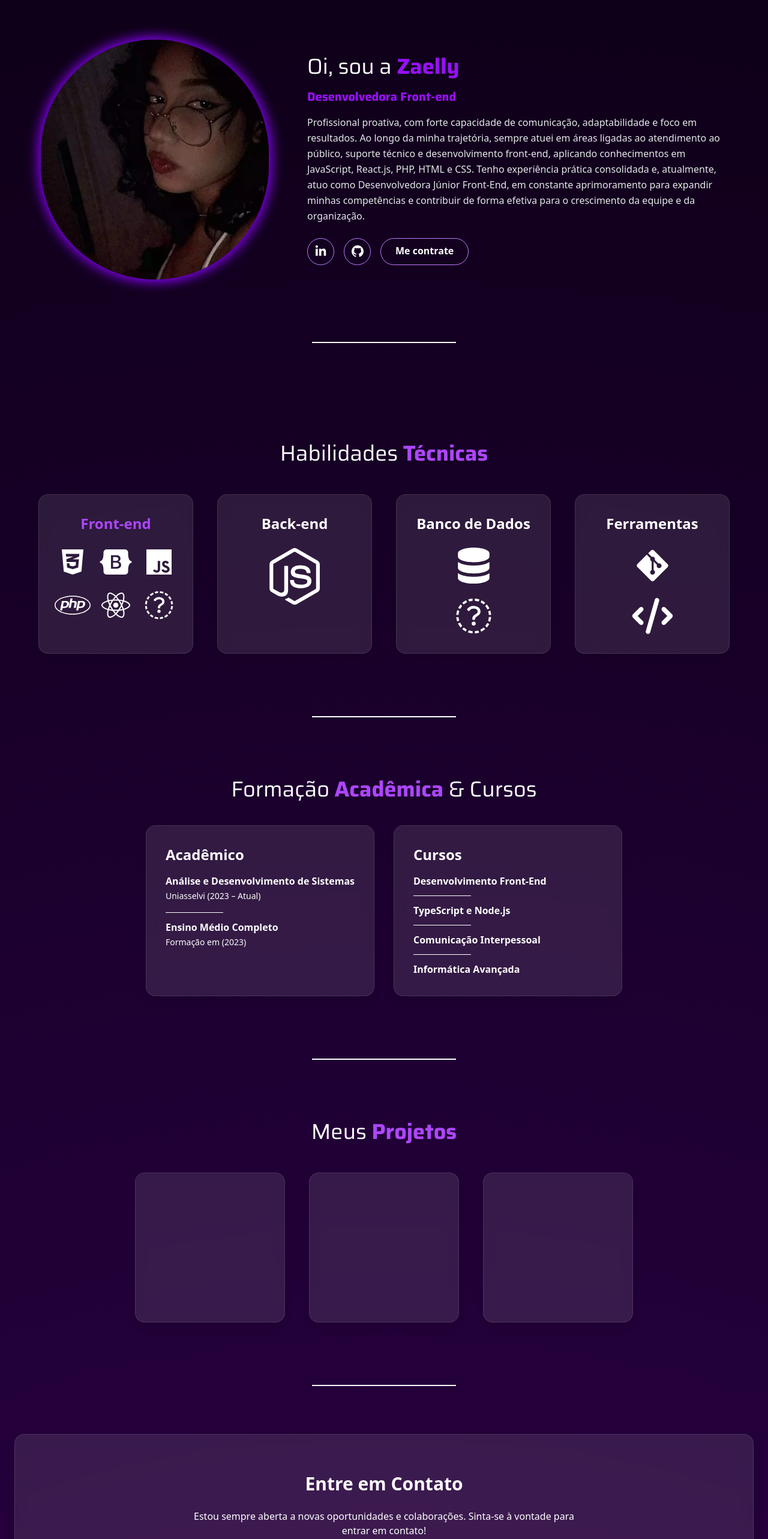
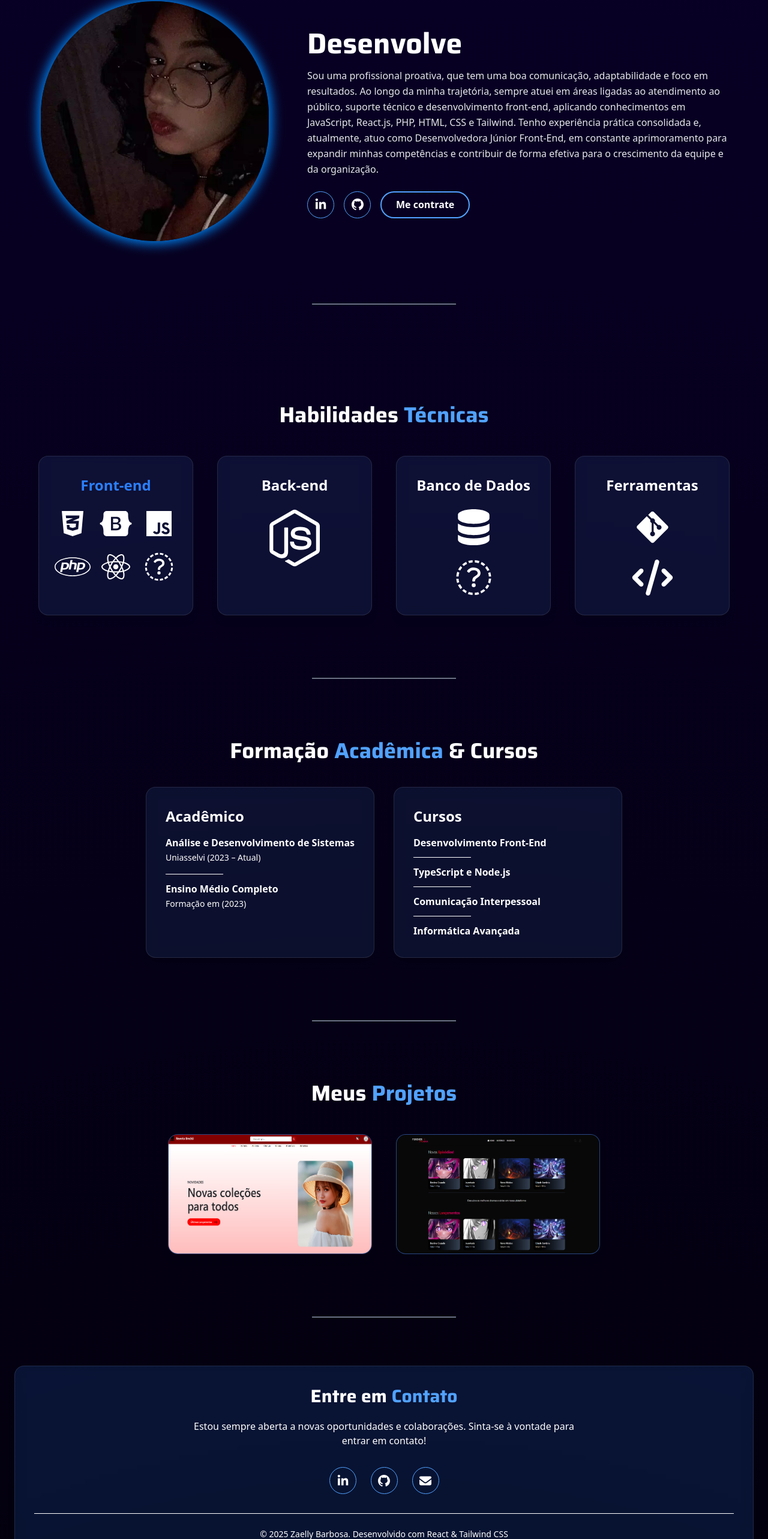
Before and after one commit to zaelly/portf-lio, a React (Vite) app: page / in a window 1280 px wide. Shown: the part 134-2700 px from the top of the page at 60% size. Built offline with nearby package versions, Linux system fonts and the light colour scheme; a web font is replaced by a local one.

Commit message:
update layout e webprojects

```diff
--- a/src/App.css
+++ b/src/App.css
@@ -2,7 +2,7 @@
 @import url('https://fonts.googleapis.com/css2?family=Playwrite+CU:wght@100..400&family=Saira:ital,wght@0,100..900;1,100..900&family=Stack+Sans+Notch:wght@200..700&display=swap');
 
 .app {
-  background: radial-gradient(circle at center,rgb(53, 0, 78), #200035, #0a0011);
+  background: radial-gradient(circle at center,rgb(0, 0, 0), #090029);
   background-color: black;
   background-size: 300% 300%;
   background-position: 0% 50%;
@@ -39,3 +39,19 @@ html {
   75%  { background-position: 50% 0%; }
   100% { background-position: 0% 50%; }
 }
+
+.cursor {
+  display: inline-block;
+  margin-left: 4px;
+  width: 2px;
+  height: 1em;
+  background-color: #c084fc; /* roxo */
+  animation: blink 1s infinite;
+}
+
+@keyframes blink {
+  0%, 50% { opacity: 1; }
+  50.01%, 100% { opacity: 0; }
+}
+
+.text{background-color: rgb(0, 140, 255)}
--- a/src/components/Footer.jsx
+++ b/src/components/Footer.jsx
@@ -1,9 +1,9 @@
 const Footer = () => {
   return (
-    <footer id="contato" className="w-full mt-20 bg-white/10 p-8 rounded-2xl border border-white/10 shadow-lg backdrop-blur-sm hover:shadow-purple-700/40 transition">
-      <div className="glass-card p-8 text-center hover:-translate-y-1 transition transform">
-        <h2 className="text-3xl font-bold mb-6">
-          Entre em <span className="text-accent">Contato</span>
+    <footer id="contato" className="text-shadow w-full mt-20 bg-blue-500/15 p-8 rounded-2xl border border-white/10 shadow-lg backdrop-blur-sm hover:shadow-blue-700/40 transition">
+      <div className="glass-card text-center hover:-translate-y-1 transition transform">
+        <h2 className="text-3xl text-white font-Saira text-center font-bold mb-5">
+          Entre em <span className="text-blue-400">Contato</span>
         </h2>
 
         <p className="text-muted-foreground mb-8 max-w-2xl mx-auto">
@@ -16,7 +16,7 @@ const Footer = () => {
             href="https://www.linkedin.com/in/zaellybarbosa"
             target="_blank"
             rel="noopener noreferrer"
-            className="icon-container"
+            className="icon-container flex p-3 w-[45px] h-[45px] rounded-full items-center justify-center border border-blue-400"
             aria-label="LinkedIn"
           >
             <i className="fa-brands fa-linkedin-in text-xl" />
@@ -26,7 +26,7 @@ const Footer = () => {
             href="https://github.com/zaelly"
             target="_blank"
             rel="noopener noreferrer"
-            className="icon-container"
+            className="icon-container flex p-3 w-[45px] h-[45px] rounded-full items-center justify-center border border-blue-400"
             aria-label="GitHub"
           >
             <i className="fa-brands fa-github text-xl" />
@@ -34,7 +34,7 @@ const Footer = () => {
 
           <a
             href="mailto:zaelly@example.com"
-            className="icon-container"
+            className="icon-container flex p-3 w-[45px] h-[45px] rounded-full items-center justify-center border border-blue-400"
             aria-label="Email"
           >
             <i className="fa-solid fa-envelope text-xl" />
--- a/src/components/WebProjects.jsx
+++ b/src/components/WebProjects.jsx
@@ -1,58 +1,70 @@
+import { useState } from "react"
+import brecho from "../assets/brecho.PNG"
+import drama from "../assets/drama.PNG"
 
 const WebProjects = () => {
+  const [selectedProject, setSelectedProject] = useState(null)
+
+  // pego todas as decrições dos projetos que tem nesse array de objetos
+  const description_projects = [
+    {
+      id: "1",
+      titulo:"Reverto Brechó",
+      textDescription: "teste 1",
+      href: "https://brechoclient.vercel.app",
+      img: brecho
+    },
+    {
+      id: "2",
+      titulo:"Forever Drama",
+      textDescription: "teste 2",
+      href: "https://forever-drama.vercel.app",
+      img: drama
+    },
+]
+
+  // se clicar em um dos projetos abre a descrição
+  const handleVisible = (project) =>{
+    setSelectedProject(project)
+  }
+
   return (
     <div>
       <section className="flex p-10 flex-col px-10 items-center justify-center mt-15">
-        <h2 className="text-3xl sm:text-4xl text-white font-Saira text-center">
-          Meus <span className="text-purple-500 font-bold">Projetos</span>
+        <h2 className="text-3xl sm:text-4xl text-white font-Saira text-center font-bold">
+          Meus <span className="text-blue-400">Projetos</span>
         </h2>
 
-        <div className="grid grid-cols-1 lg:grid-cols-3 gap-10 mt-12">
-          <div className="relative group items-center justify-center w-[250px] h-[250px] bg-white/10 p-8 hover:-translate-y-1 transition transform
-                rounded-2xl border border-white/10 shadow-lg backdrop-blur-sm
-                transition overflow-hidden">
-            {/* adicionar imagem do projeto */}
-            <img src="" alt="" />
+        <div className="flex gap-9 flex-col">
+          <div className="grid grid-cols-1 lg:grid-cols-2 gap-10 mt-12 w-full">
+            {description_projects.map((project)=>(
+              <div onClick={()=> handleVisible(project)} key={project.id} className="cursor-pointer relative
+                h-[200px] group items-center justify-center w-[340px] bg-blue-500/40
+                hover:-translate-y-1 shadow-lg backdrop-blur-sm hover:shadow-blue-700/40 transform
+                rounded-2xl border border-white/10 transition overflow-hidden">
+                {/* adicionar imagem do projeto */}
+                <img src={project.img} alt="" className="w-full bg-auto h-full"/>
+                <div className="absolute inset-0 bg-black/60 opacity-0 group-hover:opacity-100 transition duration-300 rounded-2xl"></div>
 
-            <div className="absolute inset-0 bg-black/60 opacity-0 group-hover:opacity-100 transition duration-300 rounded-2xl"></div>
+                <div className="absolute inset-0 flex items-center justify-center opacity-0
+                      group-hover:opacity-900 transition duration-300">
+                  <div className="text-white text-lg font-bold px-4 py-2 rounded-lg transition text-center flex flex-col gap-3">
+                    <p>{project.titulo}</p>
+                    <a href={project.href} className="text-sm rounded-full bg-blue-400 border py-2 px-4 hover:border-blue-800 text-blue-900">Ver projeto</a>
+                  </div>
+                </div>
+              </div>
+              ))
+            }
+          </div>
 
-            <div className="absolute inset-0 flex items-center justify-center opacity-0
-                  group-hover:opacity-100 transition duration-300">
-              <h2 className="text-white text-xl font-semibold px-4 py-2 rounded-lg transition">
-                <a href="">Visitar projeto</a>
-              </h2>
+          {selectedProject && (
+            <div className=" bg-blue-500/4 w-full animate-fade-in rounded-2xl p-8">
+              <h3 className="text-xl font-bold mb-2">{selectedProject.titulo}</h3>
+              <p>{selectedProject.textDescription}</p>
             </div>
-          </div>
-          <div className="relative group items-center justify-center w-[250px] h-[250px] bg-white/10 p-8 hover:-translate-y-1 transition transform
-                rounded-2xl border border-white/10 shadow-lg backdrop-blur-sm
-                transition overflow-hidden">
-            {/* adicionar imagem do projeto */}
-            <img src="" alt="" />
+          )}
 
-            <div className="absolute inset-0 bg-black/60 opacity-0 group-hover:opacity-100 transition duration-300 rounded-2xl"></div>
-
-            <div className="absolute inset-0 flex items-center justify-center opacity-0
-                  group-hover:opacity-100 transition duration-300">
-              <h2 className="text-white text-xl font-semibold px-4 py-2 rounded-lg transition">
-                <a href="">Visitar projeto</a>
-              </h2>
-            </div>
-          </div>
-          <div className="relative group items-center justify-center w-[250px] h-[250px] bg-white/10 p-8 hover:-translate-y-1 transition transform
-                rounded-2xl border border-white/10 shadow-lg backdrop-blur-sm
-                transition overflow-hidden">
-            {/* adicionar imagem do projeto */}
-            <img src="" alt="" />
-
-            <div className="absolute inset-0 bg-black/60 opacity-0 group-hover:opacity-100 transition duration-300 rounded-2xl"></div>
-
-            <div className="absolute inset-0 flex items-center justify-center opacity-0
-                  group-hover:opacity-100 transition duration-300">
-              <h2 className="text-white text-xl font-semibold px-4 py-2 rounded-lg transition">
-                <a href="">Visitar projeto</a>
-              </h2>
-            </div>
-          </div>
         </div>
       </section>
     </div>
--- /dev/null
+++ b/src/hooks/UseTypewriter.jsx
@@ -0,0 +1,42 @@
+import { useEffect, useState } from "react";
+
+export function useTypewriter({
+  words = [],
+  typingSpeed = 80,
+  deletingSpeed = 50,
+  delayBetweenWords = 1500,
+}) {
+  const [text, setText] = useState("");
+  const [wordIndex, setWordIndex] = useState(0);
+  const [isDeleting, setIsDeleting] = useState(false);
+
+  useEffect(() => {
+    const currentWord = words[wordIndex];
+    let timeout;
+
+    if (!isDeleting) {
+      // digitando
+      timeout = setTimeout(() => {
+        setText(currentWord.substring(0, text.length + 1));
+      }, typingSpeed);
+
+      if (text === currentWord) {
+        timeout = setTimeout(() => setIsDeleting(true), delayBetweenWords);
+      }
+    } else {
+      // apagando
+      timeout = setTimeout(() => {
+        setText(currentWord.substring(0, text.length - 1));
+      }, deletingSpeed);
+
+      if (text === "") {
+        setIsDeleting(false);
+        setWordIndex((prev) => (prev + 1) % words.length);
+      }
+    }
+
+    return () => clearTimeout(timeout);
+  }, [text, isDeleting, wordIndex, words, typingSpeed, deletingSpeed, delayBetweenWords]);
+
+  return text;
+}
--- a/src/pages/Layout.jsx
+++ b/src/pages/Layout.jsx
@@ -1,22 +1,10 @@
-import { useEffect, useState } from "react";
+
 import Footer from "../components/Footer.jsx"
 import perfil from "../assets/perfil.jpg";
-import css from "../assets/css.png"
-import JavaScript from "../assets/JavaScript-logo.png"
-import php from "../assets/PHP-logo.svg.png"
-import reactjs from "../assets/React-icon.svg.png"
-import bootstrap from "../assets/Bootstrap.png"
-import node from "../assets/Node.png"
-import mysql from "../assets/Mysql_logo.png"
-import git from "../assets/Git_icon.svg.png"
-import tailwind from "../assets/Tailwind.png"
-import vscode from "../assets/vscode.png"
-import mongodb from "../assets/Mongodb.png"
 import WebProjects from "../components/WebProjects.jsx";
+import { useTypewriter } from "../hooks/UseTypewriter.jsx";
 
 const Layout = () => {
-
-  const [width, setWidth] = useState(window.innerWidth)
   const techStacks ={
     frontend: [
       { name: "CSS", icon: "fa-brands fa-css3-alt" },
@@ -39,42 +27,51 @@ const Layout = () => {
     ],
   }
 
-  useEffect(()=>{
-    function handleWidth (){
-      setWidth(window.innerWidth)
-    }
-      window.addEventListener("resize", handleWidth);
-
-      return () => window.removeEventListener("resize", handleWidth);
-  },[])
+  const text = useTypewriter({
+    words:[
+      "Oi, sou a Zaelly",
+      "Desenvolvedora Front-end",
+      "Bem vindo(a) ao meu Portfólio!"
+    ],
+    typingSpeed: 120,
+    deletingSpeed: 80,
+    delayBetweenWords: 1500,
+  })
 
   return (
     <div className="flex flex-col justify-center items-center min-h-screen px-6 py-20">
 
       {/* inicio apresentação */}
-      <section id="inicio" className="flex flex-col p-10 items-center gap-10 lg:flex-row md: md:gap-16 md:mt-[5rem] mt-[2rem]">
+      <section id="inicio" className="flex flex-col p-10 items-center gap-10 lg:flex-row md:gap-16 mt-[1rem]">
         {/* Imagem */}
         <div
           className="flex w-[260px] h-[260px] sm:w-[320px] sm:h-[320px] md:w-[380px] md:h-[400px] rounded-full overflow-hidden items-center justify-center"
-          style={{ boxShadow: "0 0 20px 4px rgba(140, 0, 255, 1)" }}
+          style={{ boxShadow: "0 0 20px 4px rgba(0, 140, 255, 1)" }}
         >
           <img src={perfil} alt="foto de perfil" className="object-cover w-full h-full" />
         </div>
 
         {/* Texto */}
         <div className="flex flex-col items-center md:items-center lg:items-start text-center md:text-center lg:text-left gap-4 max-w-[700px] w-full sm:w-[400px] md:w-[500px] lg:w-[450px] xl:w-[700px]">
-          <h1 className="text-3xl sm:text-4xl text-white font-Saira">
-            Oi, sou a <span className="text-purple-600 font-bold">Zaelly</span>
+          <h1 className="text-5xl text-white font-Saira font-bold text-shadow min-h-[3.5rem]">
+            {text.includes("Zaelly") ? (
+              <>
+                Oi, sou a Zaelly
+              </>
+            ) : text.includes("Front-end") ? (
+              <>
+                Desenvolvedora Front-end
+              </>
+            ) : (
+              text
+            )}
+            <span className="cursor" />
           </h1>
 
-          <h2 className="text-white text-lg sm:text-xl font-Saira">
-            <span className="text-purple-600 font-bold">Desenvolvedora Front-end</span>
-          </h2>
-
           <p className="text-sm sm:text-base text-gray-200 leading-relaxed">
-            Profissional proativa, com forte capacidade de comunicação, adaptabilidade e foco em resultados.
+            Sou uma profissional proativa, que tem uma boa comunicação, adaptabilidade e foco em resultados.
             Ao longo da minha trajetória, sempre atuei em áreas ligadas ao atendimento ao público, suporte
-            técnico e desenvolvimento front-end, aplicando conhecimentos em JavaScript, React.js, PHP, HTML e CSS.
+            técnico e desenvolvimento front-end, aplicando conhecimentos em JavaScript, React.js, PHP, HTML, CSS e Tailwind.
             Tenho experiência prática consolidada e, atualmente, atuo como Desenvolvedora Júnior Front-End,
             em constante aprimoramento para expandir minhas competências e contribuir de forma efetiva para o
             crescimento da equipe e da organização.
@@ -85,7 +82,7 @@ const Layout = () => {
             <a
               href="https://www.linkedin.com/in/zaellybarbosa"
               target="_blank"
-              className="flex p-3 w-[45px] h-[45px] rounded-full items-center justify-center border border-purple-400"
+              className="flex p-3 w-[45px] h-[45px] rounded-full items-center justify-center border border-blue-400"
             >
               <i className="fa-brands fa-linkedin-in text-white text-xl"></i>
             </a>
@@ -93,33 +90,32 @@ const Layout = () => {
             <a
               href="https://github.com/zaelly"
               target="_blank"
-              className="flex p-3 w-[45px] h-[45px] rounded-full items-center justify-center border border-purple-400"
+              className="flex p-3 w-[45px] h-[45px] rounded-full items-center justify-center border border-blue-400"
             >
               <i className="fa-brands fa-github text-white text-xl"></i>
             </a>
 
             {/* Botão */}
-            <a href="#" className="px-6 py-2 rounded-full border border-purple-400 text-white hover:bg-purple-400 hover:text-black transition-all duration-300 font-bold">
+            <a href="#" className="px-6 py-2 rounded-full border-2 border-blue-400 text-white hover:bg-blue-400 hover:text-black transition-all duration-300 font-bold">
               Me contrate
             </a>
           </div>
         </div>
       </section>
 
-      <div id="skills" className="border border-gray"></div>
-      <div className="section-divider mx-auto"></div>
+      <div id="skills" className="border border-[1px] border-gray-500 w-[15rem] mt-[4rem]" />
 
         {/* Skills */}
       <div className="flex p-10 flex-col px-10 items-center mt-15">
-        <h2 className="text-3xl sm:text-4xl text-white font-Saira text-center">
-          Habilidades <span className="text-purple-500 font-bold">Técnicas</span>
+        <h2 className="text-3xl sm:text-4xl text-white font-Saira text-center font-bold text-shadow">
+          Habilidades <span className="text-blue-400 font-bold">Técnicas</span>
         </h2>
 
-        <div className="grid grid-cols-1 sm:grid-cols-2 lg:grid-cols-4 gap-10 mt-12">
+        <div className="grid grid-cols-1 sm:grid-cols-2 lg:grid-cols-4 gap-10 mt-12 text-shadow">
 
-          {/* CARD */}
-          <div className="bg-white/10 backdrop-blur-sm p-8 rounded-2xl border border-white/10 shadow-lg hover:shadow-purple-700/40 hover:-translate-y-1 transition transform">
-            <p className="text-2xl font-bold text-purple-500 mb-6 text-center">Front-end</p>
+          {/* Front-end Card */}
+          <div className="bg-blue-400/10 backdrop-blur-sm p-8 rounded-2xl border border-white/10 shadow-lg hover:shadow-blue-700/40 hover:-translate-y-1 transition transform">
+            <p className="text-2xl font-bold text-blue-500 mb-6 text-center">Front-end</p>
 
             <div className="grid grid-cols-3 gap-6 justify-items-center">
               {techStacks.frontend.map((tech) => (
@@ -131,7 +127,7 @@ const Layout = () => {
           </div>
 
          {/* Back-end Card */}
-          <div className="bg-white/10 backdrop-blur-sm p-8 rounded-2xl border border-white/10 shadow-lg hover:shadow-purple-700/40 hover:-translate-y-1 transition transform">
+          <div className="bg-blue-400/10 backdrop-blur-sm p-8 rounded-2xl border border-white/10 shadow-lg hover:shadow-blue-700/40 hover:-translate-y-1 transition transform">
             <p className="text-2xl font-bold text-accent mb-6 text-center">Back-end</p>
             <div className="flex justify-center">
               {techStacks.backend.map((tech) => (
@@ -144,7 +140,7 @@ const Layout = () => {
           </div>
 
           {/* Database Card */}
-          <div className="bg-white/10 backdrop-blur-sm p-8 rounded-2xl border border-white/10 shadow-lg hover:shadow-purple-700/40 hover:-translate-y-1 transition transform">
+          <div className="bg-blue-400/10 backdrop-blur-sm p-8 rounded-2xl border border-white/10 shadow-lg hover:shadow-blue-700/40 hover:-translate-y-1 transition transform">
             <p className="text-2xl font-bold text-accent mb-6 text-center">Banco de Dados</p>
             <div className="flex flex-col gap-6 items-center">
               {techStacks.database.map((tech) => (
@@ -157,7 +153,7 @@ const Layout = () => {
           </div>
 
           {/* Tools Card */}
-          <div className="bg-white/10 backdrop-blur-sm p-8 rounded-2xl border border-white/10 shadow-lg hover:shadow-purple-700/40 hover:-translate-y-1 transition transform">
+          <div className="bg-blue-400/10 backdrop-blur-sm p-8 rounded-2xl border border-white/10 shadow-lg hover:shadow-blue-700/40 hover:-translate-y-1 transition transform">
             <p className="text-2xl font-bold text-accent mb-6 text-center">Ferramentas</p>
             <div className="flex flex-col gap-6 items-center">
               {techStacks.tools.map((tech) => (
@@ -171,17 +167,17 @@ const Layout = () => {
         </div>
       </div>
 
-      <div id="educacao" className="border border-gray w-[15rem] mt-[4rem]"></div>
+      <div id="educacao" className="border border-[1px] border-gray-500 w-[15rem] mt-[4rem]"/>
 
       {/* Formação */}
       <section className="flex py-10 flex-col px-10 items-center mt-15">
-        <h2 className="text-3xl sm:text-4xl text-white font-Saira text-center">
-          Formação <span className="text-purple-500 font-bold">Acadêmica</span> & Cursos
+        <h2 className="text-3xl sm:text-4xl text-white font-Saira text-center font-bold text-shadow">
+          Formação <span className="text-blue-400 font-bold">Acadêmica</span> & Cursos
         </h2>
 
          <div className="mt-10 grid grid-cols-1 lg:grid-cols-2 gap-8 max-w-5xl mx-auto">
             {/* Academic */}
-            <div className="bg-white/10 p-8 rounded-2xl border border-white/10 shadow-lg backdrop-blur-sm hover:shadow-purple-700/40 transition">
+            <div className="text-shadow bg-blue-400/10 p-8 rounded-2xl border border-white/10 shadow-lg backdrop-blur-sm hover:shadow-blue-700/40 transition">
               <h3 className="text-2xl text-accent font-bold mb-4">Acadêmico</h3>
 
               <div className="space-y-4">
@@ -200,7 +196,7 @@ const Layout = () => {
             </div>
 
             {/* Courses */}
-            <div className="bg-white/10 p-8 rounded-2xl border border-white/10 shadow-lg backdrop-blur-sm hover:shadow-purple-700/40 transition">
+            <div className="bg-blue-400/10 p-8 rounded-2xl border border-white/10 shadow-lg backdrop-blur-sm hover:shadow-blue-700/40 transition">
               <h3 className="text-2xl text-accent font-bold mb-4">Cursos</h3>
 
               <div className="space-y-3">
@@ -220,13 +216,12 @@ const Layout = () => {
           </div>
       </section>
 
-      <div id="projetos" className="border border-gray w-[15rem] mt-[4rem]"></div>
+      <div id="projetos" className="border border-[1px] border-gray-500 w-[15rem] mt-[4rem]" />
 
       {/* projetos */}
       <WebProjects/>
 
-      <div className="border border-gray w-[15rem] mt-[4rem]"></div>
-
+      <div id="contato" className="border border-[1px] border-gray-500 w-[15rem] mt-[4rem]" />
       {/* contato */}
       <Footer/>
     </div>
```
Also changed, not shown: src/components/Navbar.jsx (+6 -5 lines), src/assets/brecho.PNG (added), src/assets/drama.PNG (added).
